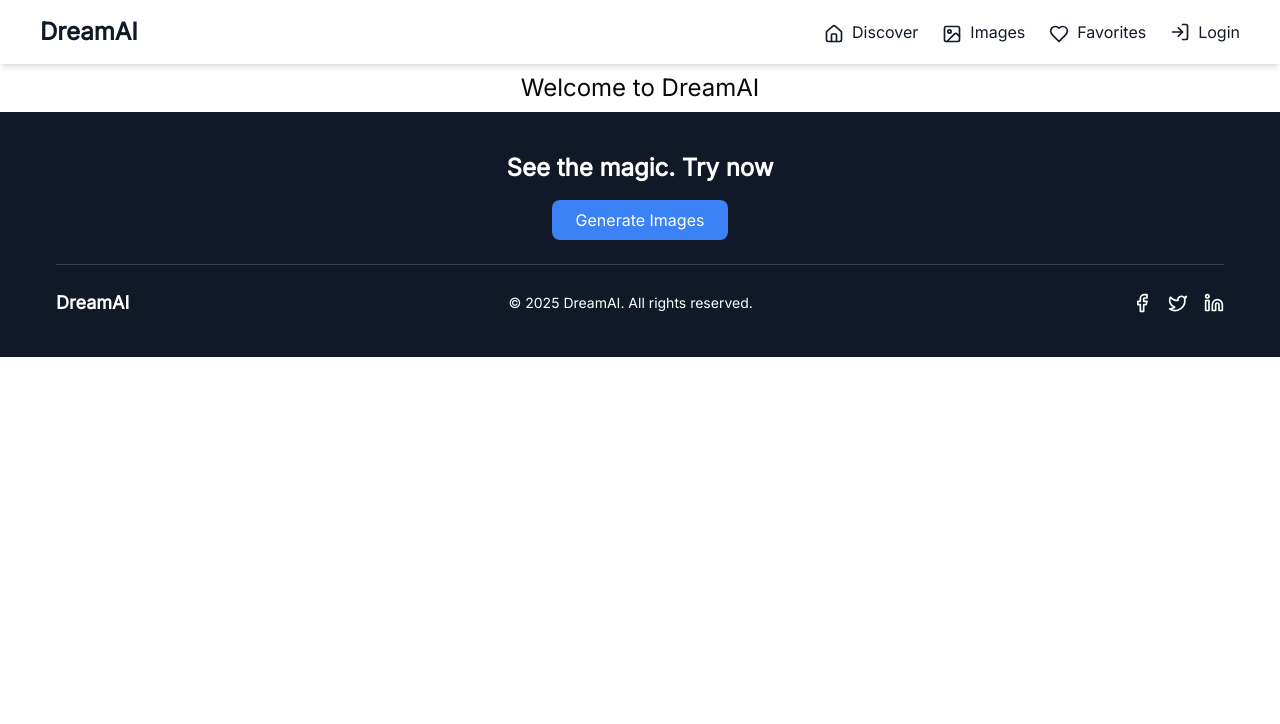
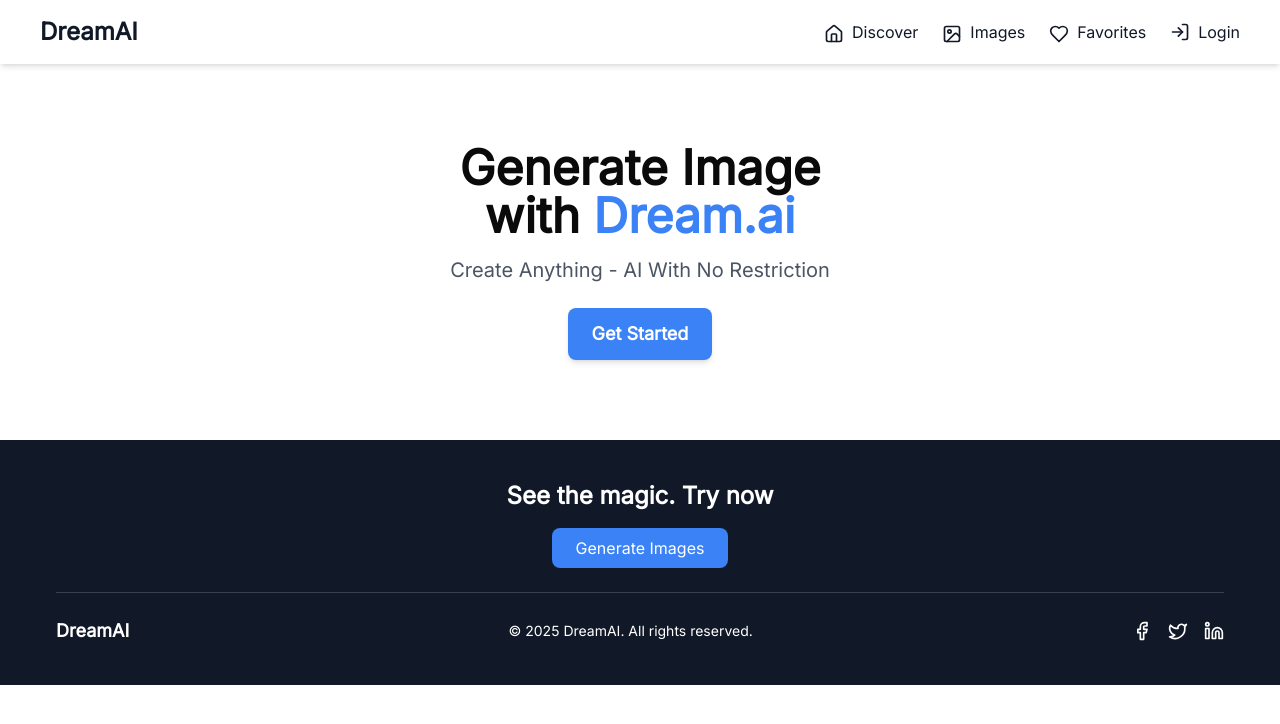
Before and after one commit to mdsajalali/dream-ai-client, a Next.js app: page / in a window 1280 px wide. Shown: the top 724 px of the page. Built offline with nearby package versions, Linux system fonts and the light colour scheme.

Commit message:
add: hero section

```diff
--- a/src/app/page.tsx
+++ b/src/app/page.tsx
@@ -1,10 +1,11 @@
+import Hero from "@/components/core/Hero";
 import React from "react";
 
 const page = () => {
   return (
-    <div>
-      <h1 className="text-2xl text-center py-2">Welcome to DreamAI</h1>
-    </div>
+    <>
+      <Hero />
+    </>
   );
 };
 
--- /dev/null
+++ b/src/components/core/Hero.tsx
@@ -0,0 +1,20 @@
+import React from "react";
+
+const Hero = () => {
+  return (
+    <section className="flex flex-col items-center justify-center text-center py-20 px-4 md:px-8 lg:px-16">
+      <h1 className="text-4xl md:text-5xl font-bold leading-tight">
+        Generate Image <br className="hidden md:block" /> with{" "}
+        <span className="text-blue-500">Dream.ai</span>
+      </h1>
+      <p className="mt-4 text-lg md:text-xl text-gray-600">
+        Create Anything - AI With No Restriction
+      </p>
+      <button className="mt-6 px-6 py-3 bg-blue-500 text-white text-lg font-semibold rounded-lg shadow-md hover:bg-blue-600 transition">
+        Get Started
+      </button>
+    </section>
+  );
+};
+
+export default Hero;
```
